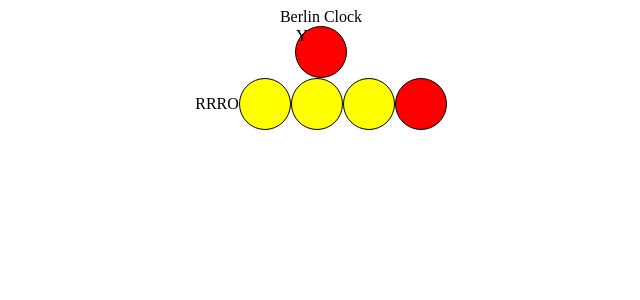
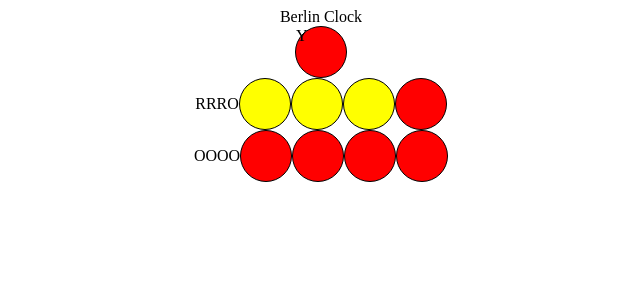
Before and after one commit to 0xNeolik/Berlin-Kata, a React (Create React App) app: page / in a window 1280 px wide. Shown: the top 300 px of the page, without its empty margins (319-959 px from the left). Built offline with nearby package versions, Linux system fonts and the light colour scheme.

Commit message:
Single hour clock

```diff
--- a/src/ClockLogic/ClockLogic.js
+++ b/src/ClockLogic/ClockLogic.js
@@ -26,3 +26,28 @@ export const fiveHoursLights = (hours) => {
   }
   return result;
 };
+
+export const singleHoursLights = (hours) => {
+  let oneHoursCount = hours % 5;
+  let result;
+  switch (oneHoursCount) {
+    case 0:
+      result = "OOOO";
+      break;
+    case 1:
+      result = "ROOO";
+      break;
+    case 2:
+      result = "RROO";
+      break;
+    case 3:
+      result = "RRRO";
+      break;
+    case 4:
+      result = "RRRR";
+      break;
+    default:
+      result = "OOOO";
+  }
+  return result;
+};
--- a/src/Components/DigitalClock.js
+++ b/src/Components/DigitalClock.js
@@ -1,5 +1,9 @@
 import React from "react";
-import { secondsLight, fiveHoursLights } from "../ClockLogic/ClockLogic";
+import {
+  secondsLight,
+  fiveHoursLights,
+  singleHoursLights,
+} from "../ClockLogic/ClockLogic";
 import "./DigitalClock.css";
 
 export default function DigitalClock({ seconds, minutes, hours }) {
@@ -47,6 +51,37 @@ export default function DigitalClock({ seconds, minutes, hours }) {
           }}
         ></div>
       </div>
+      <div data-test="clock-single-hour-container" className="row">
+        {singleHoursLights(hours)}
+        <div
+          className="clock-light"
+          data-test="clock-single-hour-container-children-0"
+          style={{
+            backgroundColor: hours % 5 > 0 ? "yellow" : "red",
+          }}
+        ></div>
+        <div
+          className="clock-light"
+          data-test="clock-single-hour-container-children-1"
+          style={{
+            backgroundColor: hours % 5 > 1 ? "yellow" : "red",
+          }}
+        ></div>
+        <div
+          className="clock-light"
+          data-test="clock-single-hour-container-children-2"
+          style={{
+            backgroundColor: hours % 5 > 2 ? "yellow" : "red",
+          }}
+        ></div>
+        <div
+          className="clock-light"
+          data-test="clock-single-hour-container-children-3"
+          style={{
+            backgroundColor: hours % 5 > 3 ? "yellow" : "red",
+          }}
+        ></div>
+      </div>
     </div>
   );
 }
```
Also changed, not shown: 1 other file (tests, documents, lock files or other folders).
